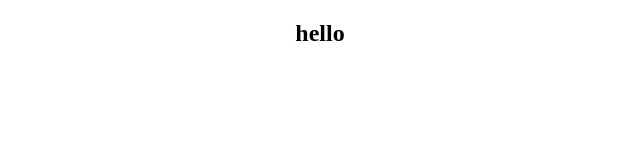
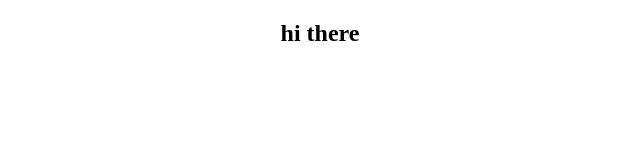
Before and after one commit to Mraungnaingtun/my-portfolio, a React (Create React App) app: page / in a window 1280 px wide. Shown: the top 160 px of the page, without its empty margins (320-960 px from the left). Built offline with nearby package versions, Linux system fonts and the light colour scheme.

Commit message:
test git

```diff
--- a/src/App.js
+++ b/src/App.js
@@ -3,7 +3,7 @@ import './App.css';
 function App() {
   return (
     <div className="App">
-      <h2>hello</h2>
+      <h2>hi there</h2>
     </div>
   );
 }
```
